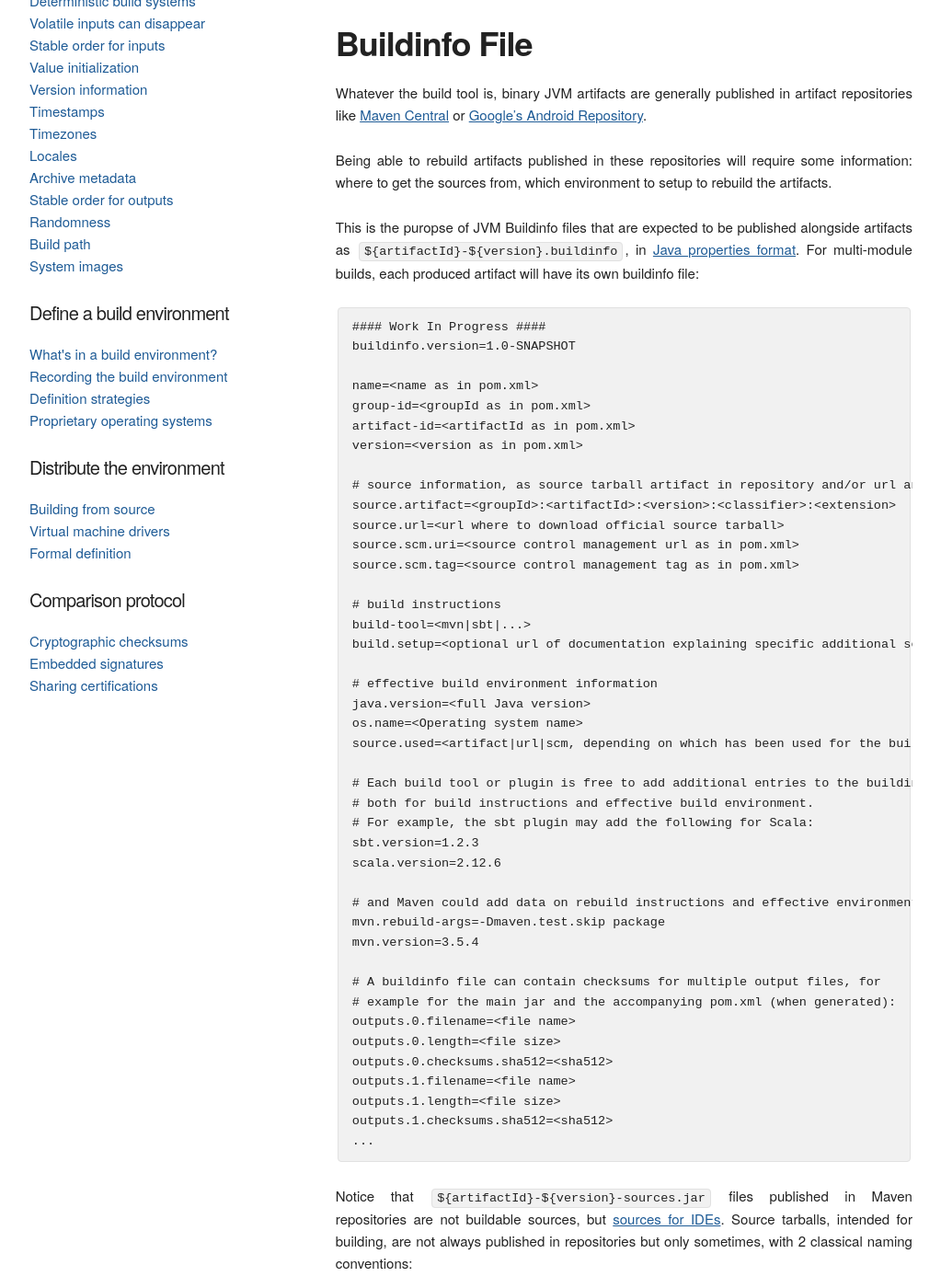
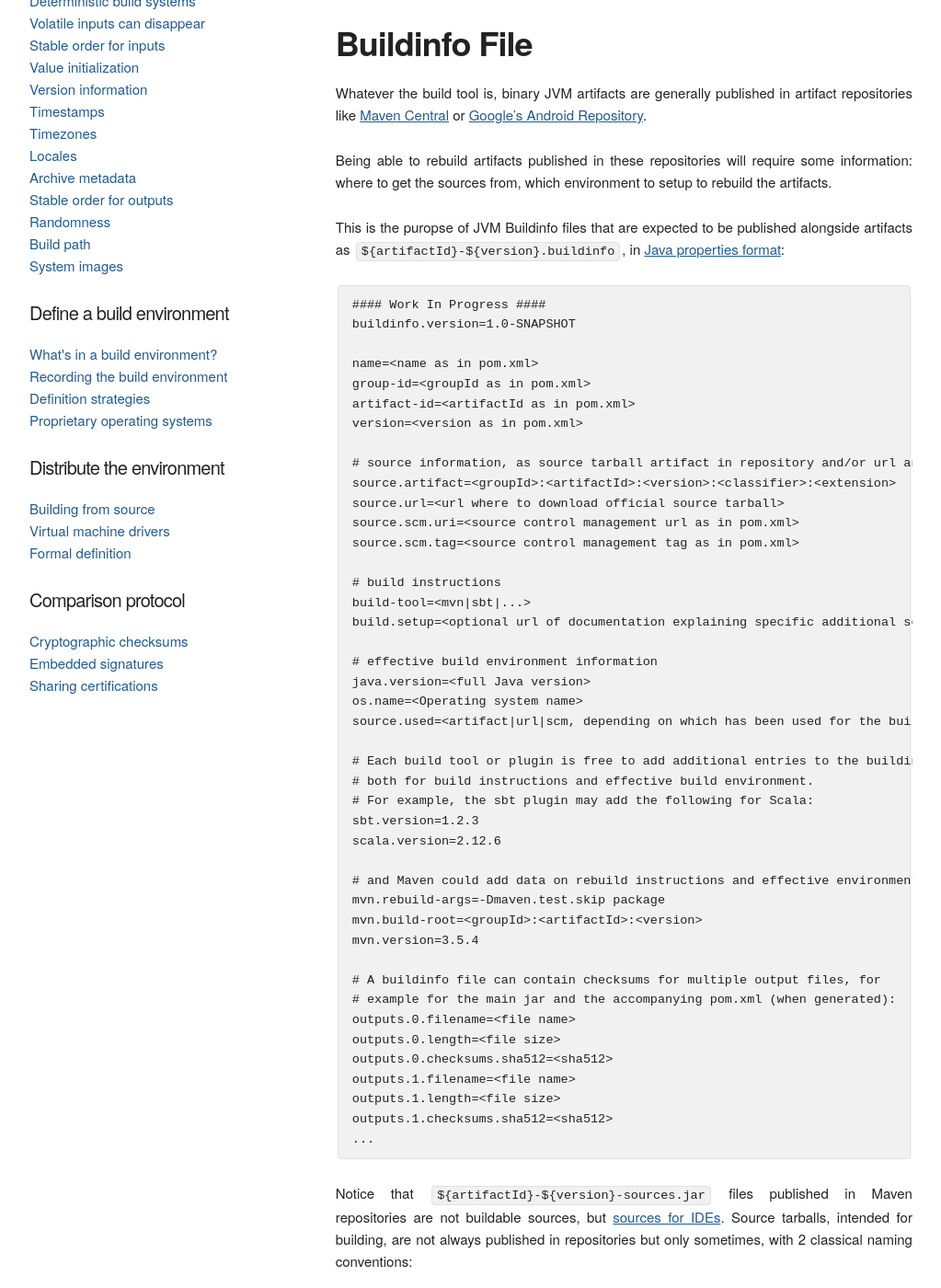
Before and after one commit to prototypefund/reproducible-website, a Jekyll site: the page built from _docs/jvm.md, in a window 1280 px wide and 1400 px high, scrolled down 346 px. Shown: the whole window at 92% size, without its empty margins (128-1151 px from the left). Built offline with Jekyll 4.4.1, drawn with Linux system fonts in a browser that asks for light colours; some web fonts are replaced; some of the changed text lies outside the part shown.

Commit message:
mvn.build-root

````diff
--- a/_docs/jvm.md
+++ b/_docs/jvm.md
@@ -24,9 +24,7 @@ which environment to setup to rebuild the artifacts.
 
 This is the puropse of JVM Buildinfo files that are expected to be published alongside artifacts
 as `${artifactId}-${version}.buildinfo`, in
-[Java properties format](https://en.wikipedia.org/wiki/.properties).
-For multi-module builds, each produced artifact will have its
-own buildinfo file:
+[Java properties format](https://en.wikipedia.org/wiki/.properties):
 
 
 ```
@@ -61,6 +59,7 @@ scala.version=2.12.6
 
 # and Maven could add data on rebuild instructions and effective environment:
 mvn.rebuild-args=-Dmaven.test.skip package
+mvn.build-root=<groupId>:<artifactId>:<version>
 mvn.version=3.5.4
 
 # A buildinfo file can contain checksums for multiple output files, for
@@ -116,6 +115,11 @@ Classical arguments contain following patterns:
 - `-Dgpg.skip`: avoid pgp signing
 - `-Papache-release` or any release profile: activate release-specific tasks used by `maven-release-plugin`
 
+### multi-module build
+For multi-module builds, each produced artifact will have its
+own buildinfo file with `mvn.build-root` property defined, to know the root from which the
+rebuild must happen.
+
 Reproducible Builds for sbt
 ---------------------------
 
````
